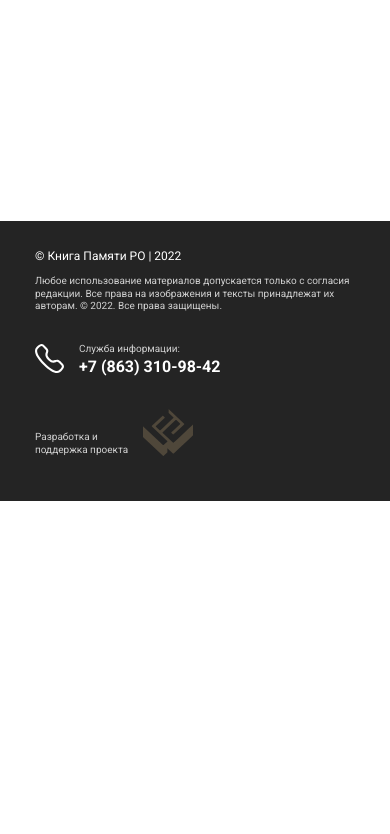
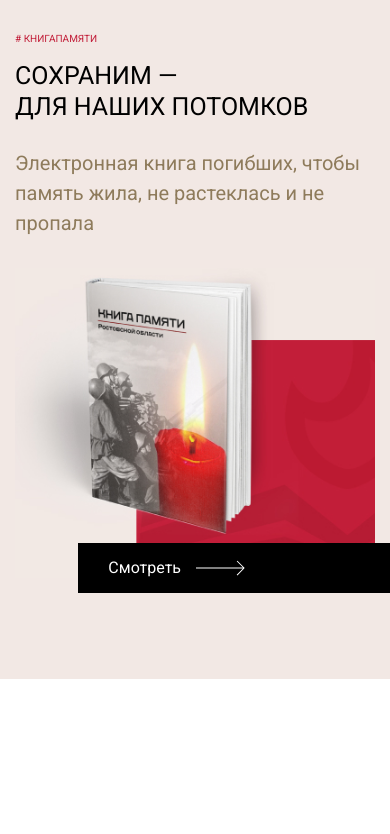
Before and after one commit to MuhamadBoboev/memory-book, a plain HTML site: page index.html in a window 390 px wide. Shown: the part 79-913 px from the top of the page. Before the commit the page ends 844 px from the top, so only its background shows below. Drawn offline with Linux system fonts and the light colour scheme.

Commit message:
add mein-block

```diff
--- a/index.html
+++ b/index.html
@@ -169,6 +169,56 @@
         <div class="header__line_bottom"></div>
       </header>
 
+      <main class="main">
+        <section class="main-block">
+          <svg display="none">
+            <symbol
+              id="vectorMainWhite"
+              width="49"
+              height="16"
+              viewBox="0 0 49 16"
+              fill="none"
+              xmlns="http://www.w3.org/2000/svg"
+            >
+              <path
+                d="M48.0711 8.00002L48.4282 8.35001L48.7747 7.99649L48.4246 7.64647L48.0711 8.00002ZM0 8.50002H48.0711V7.50002H0V8.50002ZM40.7175 1.35355L47.7175 8.35358L48.4246 7.64647L41.4246 0.646447L40.7175 1.35355ZM47.714 7.65004L40.714 14.7922L41.4282 15.4921L48.4282 8.35001L47.714 7.65004Z"
+                fill="white"
+              />
+            </symbol>
+          </svg>
+          <div class="_container main-block_container">
+            <div class="main-block__body">
+              <div class="main-block__content">
+                <p class="main-block__pretitle"># книгапамяти</p>
+                <p class="title main-block__title">
+                  Cохраним — <br />для наших потомков
+                </p>
+                <p class="main-block__text">
+                  Электронная книга погибших, чтобы память жила, не растеклась и
+                  не пропала
+                </p>
+              </div>
+              <div class="main-block__img-block">
+                <div class="main-block__img-block__fon"></div>
+                <img class="main-block__img" src="./img/Frame 374.jpg" />
+                <img class="main-block__img__2" src="./img/main-block__2.jpg" />
+                <a class="main-block__button" href="#"
+                  >Смотреть
+                  <svg
+                    class="main-block__svg"
+                    width="49"
+                    height="16"
+                    viewBox="0 0 49 16"
+                  >
+                    <use xlink:href="#vectorMainWhite"></use>
+                  </svg>
+                </a>
+              </div>
+            </div>
+          </div>
+        </section>
+      </main>
+
       <footer class="footer">
         <svg display="none">
           <symbol
--- a/scss/fonts_mixins.scss
+++ b/scss/fonts_mixins.scss
@@ -37,5 +37,9 @@ $colorWhiteYellowBG: #f2e8e4;
 $colorYellowLight: #f2ded5;
 $colorBlack: black;
 $colorBlackLight: #14141a;
+
+/* color header */
+$colorHeaderText: #8e7b5b;
+
 $colorFooterBG: #242424;
 $colorFooterText: #d0d0d0; ;
--- a/scss/footer.scss
+++ b/scss/footer.scss
@@ -36,8 +36,13 @@
   // height: max-content;
 }
 .footer__block_2__contact__number {
-  @include fontBold(18px, 150%);
+  @include fontBold(18px, 120%);
   color: $colorWhite;
+}
+.footer__block_2__contact__footer {
+  display: flex;
+  flex-direction: column;
+  grid-gap: 7px;
 }
 .footer__block_3 {
   display: flex;
@@ -61,12 +66,13 @@
   }
   .footer__block_3 {
     grid-area: block_3;
+    justify-content: end;
   }
   .footer__block_1__suptitle {
     max-width: none;
   }
 }
-@media (max-width: 460px) {
+@media (max-width: 480px) {
   .footer_container {
     padding: 0px 35px;
   }
@@ -94,4 +100,7 @@
     width: 29px;
     height: 29px;
   }
+  .footer__block_3 {
+    justify-content: start;
+  }
 }
--- a/scss/header.scss
+++ b/scss/header.scss
@@ -75,7 +75,6 @@
 .menu__list {
   display: flex;
   grid-gap: 30px;
-  padding-bottom: 100px;
 }
 .manu__item:not(:first-child) {
   // margin-left: 60px;
@@ -188,6 +187,7 @@
     display: flex;
     flex-direction: column;
     margin-bottom: 100px;
+    padding-bottom: 100px;
   }
   .header__menu.active {
     top: 0;
--- /dev/null
+++ b/scss/main-block.scss
@@ -0,0 +1,130 @@
+.main {
+  margin-top: 105px;
+  background-color: $colorWhiteYellowBG;
+  margin-bottom: 200px;
+}
+.main-block {
+}
+.main-block__body {
+  display: flex;
+  grid-gap: 30px;
+  justify-content: space-between;
+  align-items: flex-end;
+}
+.main-block__content {
+  margin-top: 191px;
+  margin-bottom: 191px;
+}
+.main-block__pretitle {
+  font-weight: 300;
+  text-transform: uppercase;
+  color: $colorRed;
+}
+.main-block__title {
+  margin-top: 10px;
+}
+.main-block__text {
+  @include fontRegular(20px, 150%);
+  font-weight: 300;
+  color: $colorHeaderText;
+  max-width: 410px;
+  margin-top: 66px;
+}
+.main-block__img-block {
+  position: relative;
+  width: 550px;
+  height: 550px;
+  margin-right: 20px;
+  // background: #c31e39;
+}
+
+.main-block__img-block__fon {
+  position: absolute;
+  width: 100%;
+  height: 100%;
+  // background-image: url("./../img/main-block__fon.png");
+}
+.main-block__img {
+  width: 100%;
+  height: 100%;
+  object-fit: contain;
+  position: absolute;
+  z-index: 1;
+}
+.main-block__img__2 {
+  display: none;
+  width: 100%;
+  height: 100%;
+  object-fit: contain;
+  position: absolute;
+  z-index: 1;
+}
+.main-block__button {
+  display: flex;
+  grid-gap: 15px;
+  position: absolute;
+  bottom: 21%;
+  left: 66%;
+  padding: 30px 20px;
+  text-align: center;
+  font-size: 18px;
+  width: 100vmax;
+  font-weight: 300;
+  color: $colorWhite;
+  background-color: $colorBlack;
+  z-index: 2;
+}
+.main-block__svg {
+  margin-top: 2px;
+}
+@media (max-width: 768px) {
+  .main-block__body {
+    flex-wrap: wrap;
+  }
+  .main-block__img-block {
+    height: 310px;
+  }
+  .main-block__pretitle {
+    font-size: 10px;
+  }
+  .main {
+    margin-top: 62px;
+  }
+  .main-block__content {
+    margin-top: 46px;
+    margin-bottom: 0px;
+  }
+  .main-block__text {
+    margin-top: 26px;
+  }
+  .main-block__img {
+    display: none;
+  }
+  .main-block__img__2 {
+    display: inherit;
+  }
+  .main-block__button {
+    left: 67%;
+    bottom: 0;
+    padding: 30px;
+  }
+}
+@media (max-width: 420px) {
+  .main-block__img-block {
+    margin-bottom: 15px;
+    margin-right: 0px;
+  }
+  .main-block__img__2 {
+    object-position: right;
+    object-fit: cover;
+  }
+  .main-block__button {
+    left: 17.6%;
+    bottom: -15px;
+    font-size: 16px;
+    padding: 15px 30px;
+  }
+  .main-block__body {
+    margin-bottom: 86px;
+  }
+}
--- a/scss/style.scss
+++ b/scss/style.scss
@@ -35,6 +35,16 @@ body {
 .display-none {
   display: none;
 }
+.title {
+  @include fontRegular(40px, 125%);
+  text-transform: uppercase;
+}
+@media (max-width: 768px) {
+  .title {
+    font-size: 25px;
+  }
+}
 
 @import "header";
+@import "main-block";
 @import "footer";
```
Also changed, not shown: css/style.css, img/Frame 374.jpg (added), img/main-block__2.jpg (added), img/main-block__fon.png (added).
